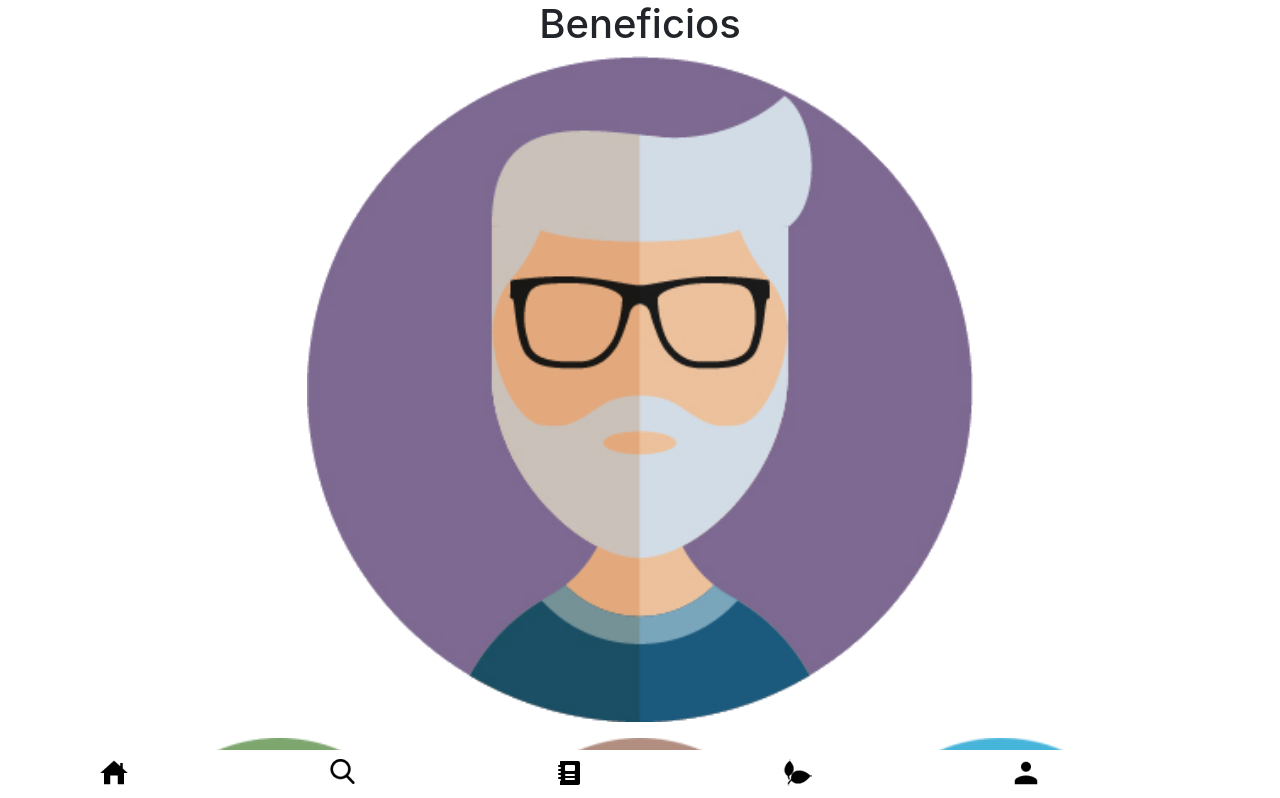
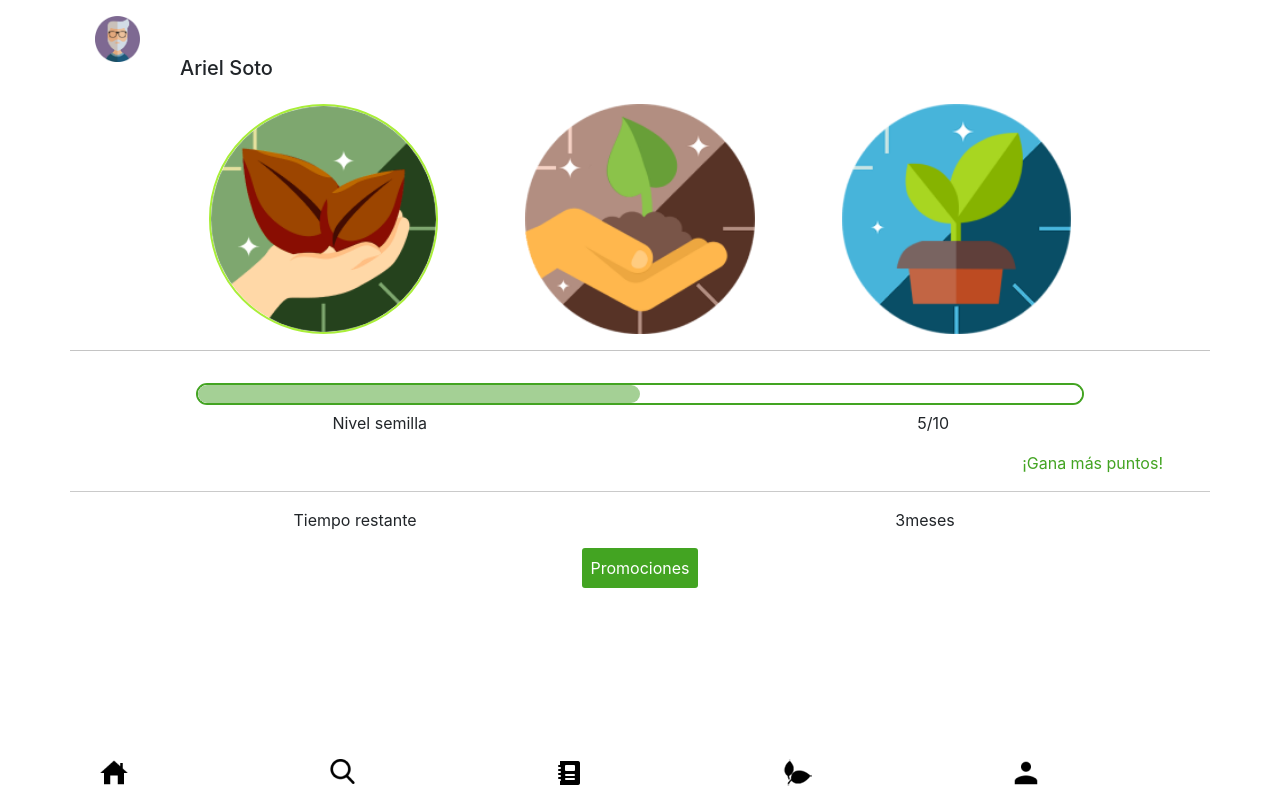
Before and after one commit to alelulu/SCL009-hackathon-ubereats, a React (Create React App) app: page /beneficios in a window 1280 px wide. Shown: the top 798 px of the page. Built offline with nearby package versions, Linux system fonts and the light colour scheme; a web font is replaced by a local one.

Commit message:
añadiendo estilo a beneficios

```diff
--- a/src/paginas/beneficios.js
+++ b/src/paginas/beneficios.js
@@ -26,12 +26,18 @@ class Beneficios extends Component{
 
   render(){
 	  return (
-      <div className="container">
-        <h1>Beneficios</h1>
-        <img alt="Icono Usuario" src={this.iconoAleatorio()} className="icono-usuario"/>
+      <div className="container beneficios">
+        <div className="row">
+          <div className="col col-sm-1 col-icono-usuario">
+            <img alt="Icono Usuario" src={this.iconoAleatorio()} className="icono-usuario"/>
+          </div>
+          <div className="col col-sm-10 align-middle">
+            <h5 className="align-middle nombre-usuario">Ariel Soto</h5>
+          </div>
+        </div>
         <div className="row emblemas">
           <div className="col col-izquierda">
-            <img alt="Emblema Semilla" src={emblemaSemilla} className="emblema"/>
+            <img alt="Emblema Semilla" src={emblemaSemilla} className="emblema emblema-semilla"/>
           </div>
           <div className="col col-centro">
             <img alt="Emblema Semilla" src={emblemaBrote} className="emblema"/>
@@ -42,7 +48,35 @@ class Beneficios extends Component{
         </div>
         <div className="row fila-progreso">
           <div className="col">
-            <progress className="barra-progreso" value="98" max="100"></progress>
+            <progress className="barra-progreso" value="50" max="100"></progress>
+          </div>
+        </div>
+        <div className="segundo-contenedor">
+          <div className="row">
+            <div className="col col-nombre-nivel">
+              <p>Nivel semilla</p>
+            </div>
+            <div className="col col-numero-nivel">
+              <p>5/10</p>
+            </div>
+          </div>
+          <div className="row">
+            <div className="col col-gana-mas">
+              <a className="a-gana-mas">¡Gana más puntos!</a>
+            </div>
+          </div>
+        </div>
+        <div className="row contenedor-cuenta-atras">
+          <div className="col">
+            <p>Tiempo restante</p>
+          </div>
+          <div className="col">
+            <p>3meses</p>
+          </div>
+        </div>
+        <div className="row">
+          <div className="col">
+            <button className="btn-promociones">Promociones</button>
           </div>
         </div>
       </div>
--- a/src/paginas/estilos/beneficios.css
+++ b/src/paginas/estilos/beneficios.css
@@ -1,11 +1,27 @@
+.beneficios {
+  padding-top: 1rem
+}
+.col-icono-usuario {
+}
 .icono-usuario {
-  width: 60%
+  width: 70%;
+}
+.nombre-usuario {
+  padding-top: 40px;
+  padding-left: -20px;
+  text-align: left
 }
 .emblemas {
-  margin-top: 1rem
+  margin-top: 1rem;
+  padding-bottom: 1rem;
+  border-bottom: #C4C4C4 1px solid
 }
 .emblema {
-  width: 90%;
+  width: 65%;
+}
+.emblema-semilla {
+  border: #A9EE39 2px solid;
+  border-radius: 50%
 }
 .col-izquierda {
   text-align: right
@@ -18,6 +34,13 @@
 }
 .fila-progreso {
   margin-top: 2rem
+}
+.segundo-contenedor {
+  padding-bottom: 1rem
+}
+.contenedor-cuenta-atras {
+  border-top: 1px solid #cacaca;
+  padding-top: 1rem
 }
 .barra-progreso {
   border-radius: 105px;
@@ -40,3 +63,20 @@
   background-color: #ffffff;
   border-radius: 105px;
 }
+.col-nombre-nivel {
+padding-left: 3rem
+}
+.col-gana-mas {
+  text-align: right;
+}
+.a-gana-mas {
+  color: #43A422 !important;
+  margin-right: 2rem
+}
+.btn-promociones {
+  background-color: #43A422;
+  color: #ffffff;
+  border: none;
+  border-radius: 3px;
+  padding: 8px
+}
--- a/src/paginas/estilos/restaurantes.css
+++ b/src/paginas/estilos/restaurantes.css
@@ -6,8 +6,7 @@
 }
 
 .restaurant-card img{
-    width: 300px;
-    height: 173px;
+    width: 99%;
 }
 
 .fa-star{
@@ -23,7 +22,7 @@
     background: white;
     display: flex;
     flex-direction: column;
-    width: 350px;
+    width: 90%;
     margin: auto;
     margin-top: 30px;
     border-radius: 10px;
```
Also changed, not shown: src/componentes/estilos/navegacion.css (line endings or trailing spaces).
